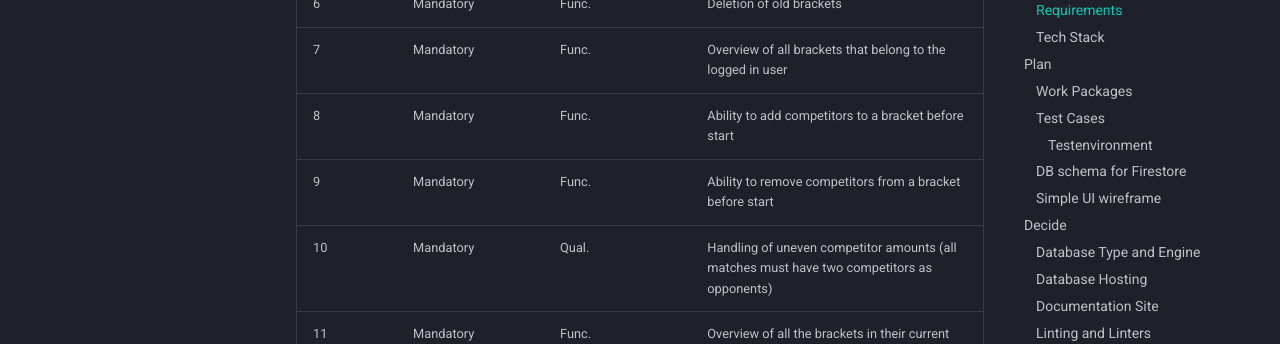
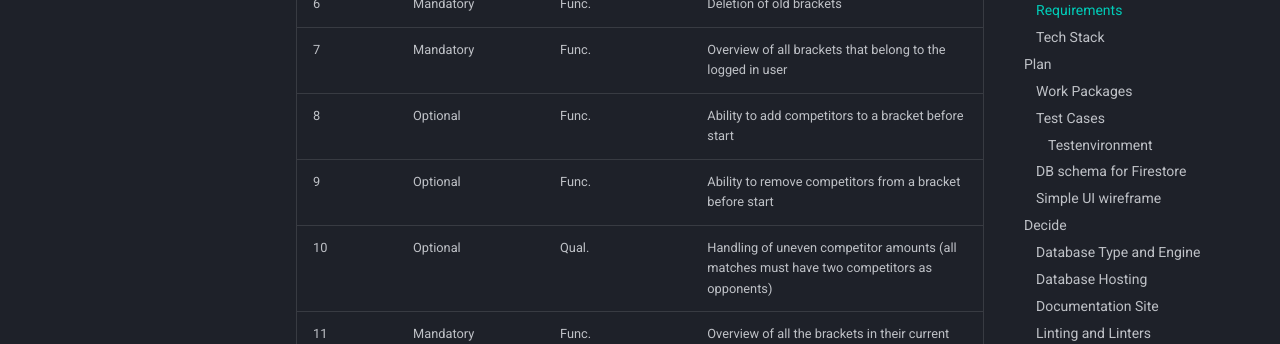
Before and after one commit to mnaray/Bracketing_System_Docs, an MkDocs documentation site: the page built from docs/project/documentation.md, in a window 1280 px wide and 900 px high, scrolled down 702 px. Shown: the part 152-496 px from the top of the window. Built offline with MkDocs 1.6.1 and Material for MkDocs 9.7.7, drawn with Linux system fonts in a browser that asks for light colours; comment, search, counter and statistics services are not loaded.

Commit message:
update requirements

```diff
--- a/docs/project/documentation.md
+++ b/docs/project/documentation.md
@@ -22,9 +22,9 @@
 | 5            | Mandatory              | Func.                   | Creation of new brackets                                                                   |
 | 6            | Mandatory              | Func.                   | Deletion of old brackets                                                                   |
 | 7            | Mandatory              | Func.                   | Overview of all brackets that belong to the logged in user                                 |
-| 8            | Mandatory              | Func.                   | Ability to add competitors to a bracket before start                                       |
-| 9            | Mandatory              | Func.                   | Ability to remove competitors from a bracket before start                                  |
-| 10           | Mandatory              | Qual.                   | Handling of uneven competitor amounts (all matches must have two competitors as opponents) |
+| 8            | Optional               | Func.                   | Ability to add competitors to a bracket before start                                       |
+| 9            | Optional               | Func.                   | Ability to remove competitors from a bracket before start                                  |
+| 10           | Optional               | Qual.                   | Handling of uneven competitor amounts (all matches must have two competitors as opponents) |
 | 11           | Mandatory              | Func.                   | Overview of all the brackets in their current state                                        |
 | 12           | Optional               | Func.                   | Clicking on the winner of a match makes them advance to the next one                       |
 | 13           | Optional               | Qual.                   | Correction of unstarted matches (editing outcome of parent matches)                        |
```
